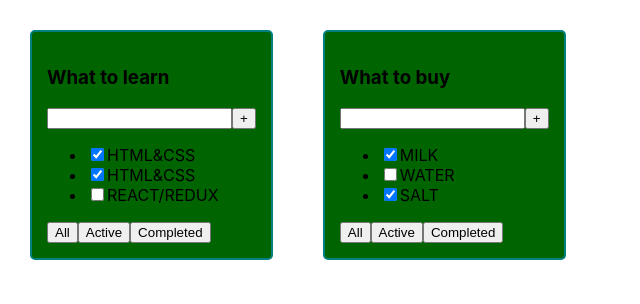
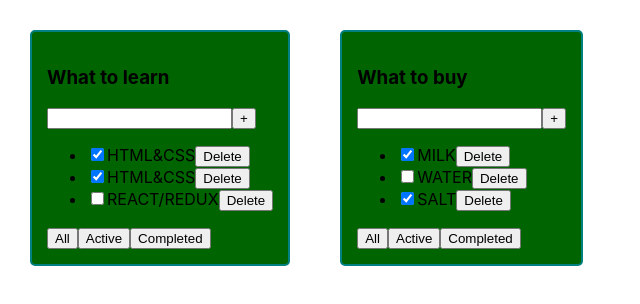
Before and after one commit to hunzah/Todo-List, a React (Create React App) app: page / in a window 1280 px wide. Shown: the top 304 px of the page, without its empty margins (0-640 px from the left). Built offline with nearby package versions, Linux system fonts and the light colour scheme.

Commit message:
work with UseState

```diff
--- a/src/App.tsx
+++ b/src/App.tsx
@@ -1,29 +1,47 @@
-import React from 'react';
+import React, {useState} from 'react';
 import './App.css';
 import TodoList, {TaskType} from './TodoList';
 
 function App() {
-    const todoListTitle_1: string  = "What to learn"
-    const todoListTitle_2: string  = "What to buy"
-    const task_1: Array<TaskType> = [
+    const todoListTitle_1: string  = "What to learn";
+    const todoListTitle_2: string  = "What to buy";
+
+    let initTask_1: Array<TaskType> = [
         {id: 1, title: "HTML&CSS", isDone:true},
         {id: 2, title: "HTML&CSS", isDone:true},
         {id: 3, title: "REACT/REDUX", isDone:false}
     ]
+
     const task_2: Array<TaskType> = [
         {id: 4, title: "MILK", isDone:true},
         {id: 5, title: "WATER", isDone:false},
-        {id: 6, title: "SALT", isDone:true}
+        {id: 6, title: "SALT", isDone:true},
+
     ]
+
+
+    let [tasks_1, setTasks] = useState(initTask_1);
+
+
+
+    function removeTask(id: number) {
+        let filteredTasks = tasks_1.filter(t => t.id !== id)
+        setTasks(filteredTasks);
+    }
+
+
+
     return (
         <div className="App">
             <TodoList
                 title= {todoListTitle_1}
-                tasks={task_1}
+                tasks={tasks_1}
+                removeTask = {removeTask}
             />
             <TodoList
                 title= {todoListTitle_2}
                 tasks={task_2}
+                removeTask = {removeTask}
             />
         </div>
     );
--- a/src/TodoList.tsx
+++ b/src/TodoList.tsx
@@ -2,7 +2,8 @@ import React from "react";
 
 type TodoListPropsType = {
     title: string
-    tasks: TaskType[]
+    tasks: Array<TaskType>
+    removeTask: Function
 }
 
 export type TaskType = {
@@ -20,12 +21,14 @@ const TodoList = (props: TodoListPropsType) => {
                 <button>+</button>
             </div>
             <ul>
-                <li><input type="checkbox" checked={props.tasks[0].isDone}/>
-                    <span>{props.tasks[0].title}</span></li>
-                <li><input type="checkbox" checked={props.tasks[1].isDone}/>
-                    <span>{props.tasks[1].title}</span></li>
-                <li><input type="checkbox" checked={props.tasks[2].isDone}/>
-                    <span>{props.tasks[2].title}</span></li>
+                {
+                    props.tasks.map(t =>
+                        <li><input type="checkbox" checked={t.isDone}/>
+                        <span>{t.title}</span>
+                        <button onClick={ () =>{props.removeTask(t.id)}}>Delete</button></li>)
+
+                }
+
             </ul>
             <div>
                 <button>All</button>
```
